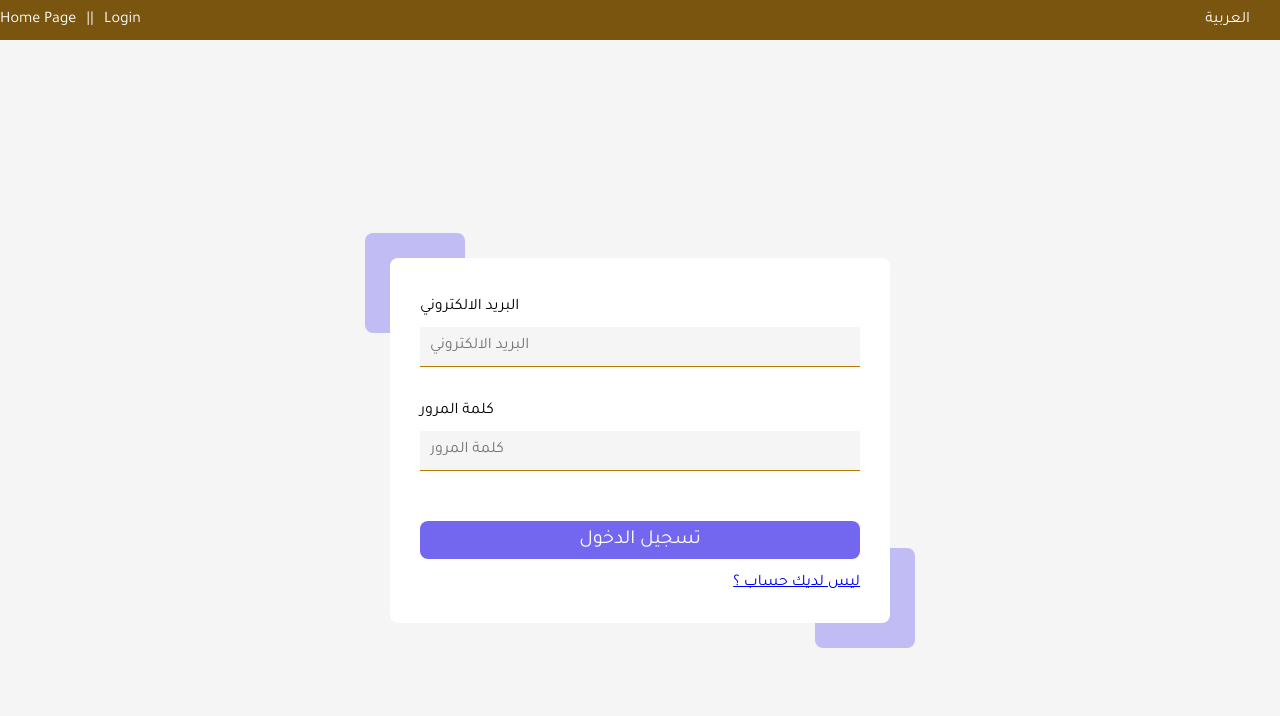
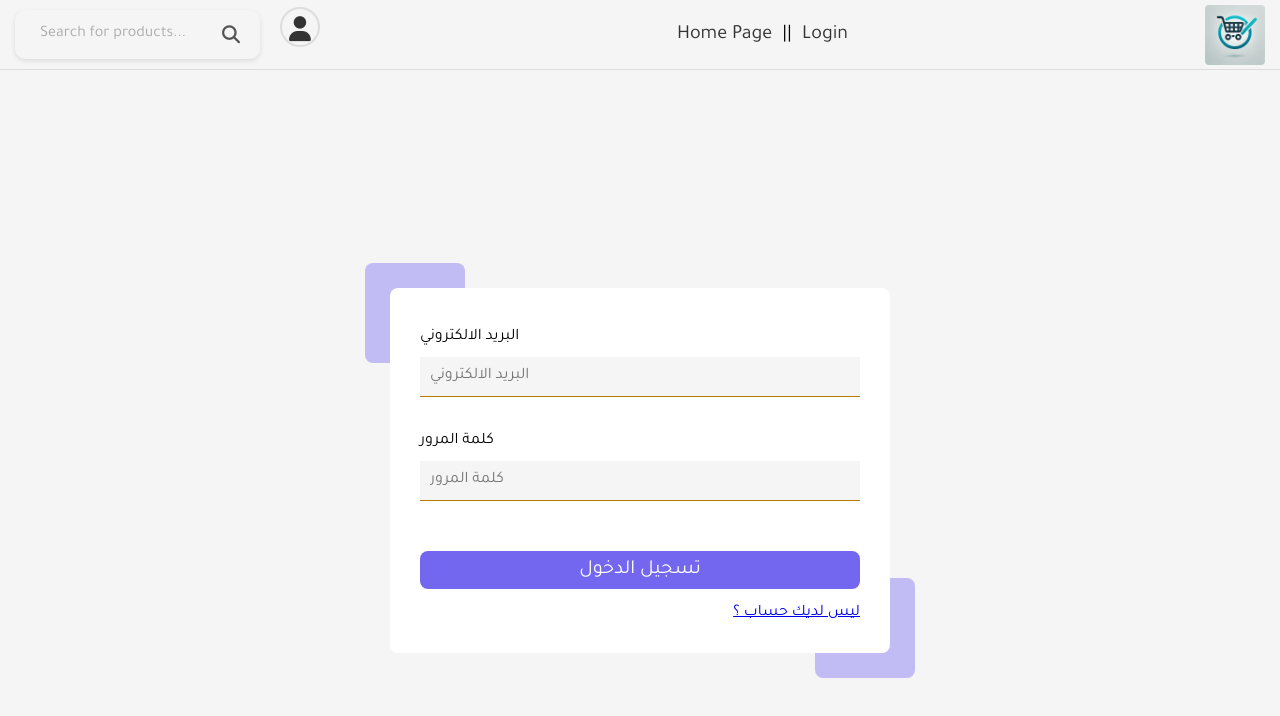
Before and after one commit to mmnaguib/new-dashboard, a React (Create React App) app: page /login in a window 1280 px wide. Shown: the top 716 px of the page. Built offline with nearby package versions, Linux system fonts and the light colour scheme.

Commit message:
start refact desgin

```diff
--- a/public/assets/english.css
+++ b/public/assets/english.css
@@ -1,6 +1,7 @@
 .userListContent {
-  right: 20px;
-  left: unset;
+  width: 150px;
+}
+.userListContent {
   text-align: left;
 }
 
--- a/src/components/Navbar.tsx
+++ b/src/components/Navbar.tsx
@@ -46,6 +46,7 @@ const Navbar = () => {
   const toggleLanguage = () => {
     const newLanguage = currentLanguage === "ar" ? "en" : "ar";
     i18n.changeLanguage(newLanguage);
+    setUserList(false);
   };
 
   return (
@@ -56,43 +57,73 @@ const Navbar = () => {
           : "allNavbar navbar"
       }
     >
-      <div className="navLinks">
-        <NavLink to="/">{t("homePage")}</NavLink>
-        {!isLoggedIn && <NavLink to="/login">{t("login")}</NavLink>}
-        {isLoggedIn && user?.roles?.includes("Admin") && (
-          <NavLink to="/admin">{t("admin-dashboard")}</NavLink>
-        )}
-        {isLoggedIn && (
-          <NavLink to="/cart" style={{ position: "relative" }}>
-            <span className="cartCount">{cartCount}</span>
-            <i className="fa-solid fa-shopping-cart"></i>
-          </NavLink>
-        )}
+      <div className="rightNav">
+        <div className="search-bar">
+          <input
+            type="text"
+            className="search-input"
+            placeholder="Search for products..."
+          />
+          <button className="search-button">
+            <i className="fa fa-search"></i>
+          </button>
         </div>
-      <button onClick={toggleLanguage} className="languageSwitcher">
-        {currentLanguage === "ar" ? "English" : "العربية"}
-      </button>
-      {isLoggedIn && (
-        <>
+
+        <div style={{ position: "relative" }}>
           <i
             className="fa-solid fa-user fa-lg"
             onClick={() => setUserList((prev) => !prev)}
           ></i>
           {userList && (
             <div className="userListContent">
+              {isLoggedIn && (
+                <>
                   <span className="username">{user?.name}</span>
-              <br />
+                  <hr />
+                  <span>
                     <Link to="my-orders" onClick={() => setUserList(false)}>
                       {t("my-orders")}
-              </Link>{" "}
+                    </Link>
+                  </span>
                   <br />
                   <button className="logout" onClick={logoutHandler}>
                     {t("logout")}
+                    <i className="fa-solid fa-right-from-bracket"></i>{" "}
+                  </button>
+                  <br />
+                </>
+              )}
+              <button onClick={toggleLanguage} className="languageSwitcher">
+                {currentLanguage === "ar" ? "En" : "عربي"}
               </button>
             </div>
           )}
-        </>
+        </div>
+
+        {isLoggedIn && (
+          <Link to="/cart" style={{ position: "relative" }}>
+            <span className="cartCount">{cartCount}</span>
+            <i className="fa-solid fa-shopping-cart"></i>
+          </Link>
         )}
+      </div>
+
+      <div className="Links">
+        <NavLink to="/">{t("homePage")}</NavLink>
+        {!isLoggedIn && <NavLink to="/login">{t("login")}</NavLink>}
+        {isLoggedIn && user?.roles?.includes("Admin") && (
+          <NavLink to="/admin">{t("admin-dashboard")}</NavLink>
+        )}
+      </div>
+      <div style={{ width: "60px", height: "60px" }}>
+        <img
+          src="/assets/images/logo.webp"
+          width={"100%"}
+          height={"100%"}
+          style={{ borderRadius: "4px" }}
+          alt="logo"
+        />
+      </div>
     </div>
   );
 };
--- a/src/index.css
+++ b/src/index.css
@@ -5,7 +5,7 @@
 }
 :root {
   --sidebarWidth: 200px;
-  --navbarWidth: 40px;
+  --navbarHeight: 70px;
 }
 body {
   margin: 0;
@@ -14,12 +14,8 @@ body {
   background-color: #f5f5f5;
 }
 .content {
-  margin-top: var(--navbarWidth);
   margin-right: var(--sidebarWidth);
   padding: 10px;
-}
-.allContent {
-  margin-top: var(--navbarWidth);
 }
 .loader-overlay {
   position: fixed;
--- a/src/pages/Categories/Categories.tsx
+++ b/src/pages/Categories/Categories.tsx
@@ -10,7 +10,7 @@ const Categories = ({
 }: {
   setSelectedCategoryId: (id: number | null) => void;
 }) => {
-  const { t } = useTranslation();
+  const { t }: { t: (key: string) => string } = useTranslation();
 
   const [categories, setCategories] = useState<ICategoryProps[]>([]);
   const fetchCategories = async () => {
--- a/src/pages/Slider/Slider.css
+++ b/src/pages/Slider/Slider.css
@@ -41,3 +41,58 @@
 .swiper-pagination-bullet.swiper-pagination-bullet-active {
   background: #7a550f;
 }
+
+.bannerContainer {
+  position: relative;
+  margin-left: auto;
+  margin-right: auto;
+  background-image: linear-gradient(to right, #00c2e0, rgb(3, 105, 161));
+}
+
+.bannerContent {
+  margin-left: auto;
+  margin-right: auto;
+  display: flex;
+  flex-direction: row;
+  align-items: center;
+  justify-content: space-evenly;
+  gap: 0.5rem;
+  padding-left: 2rem;
+  padding-right: 2rem;
+  padding-top: 3rem;
+  padding-bottom: 3rem;
+}
+
+.headerContent {
+  margin-bottom: 2rem;
+  text-align: center;
+}
+
+.headingContent {
+  margin-bottom: 1rem;
+  font-size: 4rem;
+  line-height: 2.5rem;
+  font-weight: 700;
+  color: rgb(255, 255, 255);
+}
+
+.paragraphContent {
+  margin-bottom: 0.5rem;
+  font-size: 2rem;
+  line-height: 1.75rem;
+  color: rgb(255, 255, 255);
+}
+
+.SaleContent {
+  font-size: 2rem;
+  line-height: 2rem;
+  font-weight: 700;
+  color: rgb(240, 51, 40);
+}
+
+.imageBanner {
+  position: relative;
+  aspect-ratio: 16 / 9;
+  width: 33.333333%;
+  object-fit: contain;
+}
--- a/src/pages/Slider/Slider.tsx
+++ b/src/pages/Slider/Slider.tsx
@@ -18,7 +18,8 @@ const ImageSlider = () => {
     fetchBanners();
   }, [fetchBanners]);
 
-  return (
+  return banners.length > 0 ? (
+    <>
       <div style={{ position: "relative", height: "51vh" }}>
         <Swiper
           spaceBetween={0}
@@ -47,6 +48,28 @@ const ImageSlider = () => {
         <button className="swiper-button-prev"></button>
         <button className="swiper-button-next"></button>
       </div>
+    </>
+  ) : (
+    <>
+      <div className="bannerContainer">
+        <div className="bannerContent">
+          <div className="headerContent ">
+            <h1 className="headingContent ">Summer Sale</h1>
+            <p className="paragraphContent ">
+              Enjoy discounts on selected items
+            </p>
+            <p className="SaleContent ">GET 50% OFFER</p>
+          </div>
+          <div className="imageBanner">
+            <img
+              src={"/assets/images/bannerImage.png"}
+              alt="banner"
+              className="bannerImage"
+            />
+          </div>
+        </div>
+      </div>
+    </>
   );
 };
 
--- a/src/pages/admin/Layout/layout.css
+++ b/src/pages/admin/Layout/layout.css
@@ -1,63 +1,118 @@
 .navbar {
-  position: fixed;
+  position: sticky;
   top: 0;
   width: calc(100vw - var(--sidebarWidth));
-  background-color: #7a550f;
-  height: var(--navbarWidth);
-  line-height: var(--navbarWidth);
+  background-color: #f5f5f5;
+  height: var(--navbarHeight);
+  line-height: var(--navbarHeight);
   margin-right: var(--sidebarWidth);
   padding-right: 10px;
-  color: #fff;
+  color: #333;
   display: flex;
   justify-content: space-between;
   align-items: center;
   z-index: 1;
+  border-bottom: 1px solid #ddd;
+  padding: 0 15px;
 }
 .allNavbar {
   margin-right: 0;
-  width: 100vw;
-}
-
-.navbar .fa-user {
-  padding: 0 20px;
+  width: 100%;
 }
 
 .navbar a {
   text-decoration: none;
-  color: #fff;
+  color: #333;
 }
 .navbar a::after {
   content: "||";
   padding: 0 10px;
-  color: #fff;
+  color: #000;
 }
 .navbar a:last-of-type::after {
   content: "";
   padding: 0;
 }
+.Links {
+  font-size: 20px;
+}
+
+.fa-user {
+  border: 2px solid #ddd;
+  height: 40px;
+  line-height: 40px;
+  width: 40px;
+  text-align: center;
+  border-radius: 50%;
+  cursor: pointer;
+}
+.fa-user:hover {
+  background-color: #ddd;
+}
 .userListContent {
   position: absolute;
-  top: 45px;
-  background: #fff;
-  left: 10px;
+  top: 100%;
+  background: #f5f5f5;
+  left: 50%;
   padding: 10px;
-  border-radius: 8px;
+  border-radius: 4px;
   color: #000;
-  width: 150px;
+  width: 190px;
   font-weight: bold;
-  box-shadow: 0 0 5px 5px #eaeaea;
+  box-shadow: none;
+  line-height: 0;
+  transform: translateX(-50%);
+  z-index: 1;
+  box-shadow: 0 0 2px 2px #eaeaea;
+}
+.userListContent span {
+  display: inline-block;
+  padding: 20px 0;
+}
+.userListContent hr {
+  margin: 0;
 }
 .userListContent a {
-  color: #000;
+  color: #333;
   font-weight: bold;
 }
 .logout {
+  border: 1px solid #ddd;
+  width: fit-content;
+  color: #333;
+  background-color: #fff;
+  font-size: 14px;
+  display: flex;
+  gap: 5px;
+  font-weight: bold;
+  padding: 7px 10px;
+  border-radius: 5px;
+  margin: 10px 0;
+  font-size: 18px;
+  align-items: center;
+  color: #f00;
+}
+
+.logout i {
+  margin-top: 8px;
+}
+.languageSwitcher {
+  padding: 10px 20px;
+  font-size: 16px;
+  cursor: pointer;
   border: none;
-  padding: 3px;
-  background-color: #737373;
-  width: 120px;
-  border-radius: 4px;
-  color: #fff;
+  color: white;
+  border-radius: 5px;
+  background-color: #fff;
+  color: #000;
+  border: 1px solid #ddd;
+  font-size: 18px;
+  font-weight: bold;
+}
+
+.logout:hover,
+.languageSwitcher:hover {
+  background-color: #f0f0f0;
 }
 
 .sidebar {
@@ -66,8 +121,8 @@
   right: 0;
   height: 100vh;
   width: var(--sidebarWidth);
-  background-color: #7a550f;
-  border-left: 1px solid #000;
+  background-color: #fff;
+  border-left: 1px solid #ddd;
 }
 .sidebar ul {
   list-style: none;
@@ -95,13 +150,13 @@
 
 .cartCount {
   position: absolute;
-  top: -5px;
-  left: -22px;
-  background: #f00;
+  top: 5px;
+  left: -19px;
   text-align: center;
   line-height: 20px;
   padding: 0 5px;
   border-radius: 4px;
+  background-color: #fff;
 }
 
 .swiper {
@@ -120,12 +175,59 @@
   color: #f00;
 }
 
-.languageSwitcher {
-  padding: 10px 20px;
+.rightNav {
+  display: flex;
+  align-items: center;
+  column-gap: 20px;
+}
+
+.rightNav i {
+  font-size: 25px;
+}
+.search-bar {
+  display: flex;
+  align-items: center;
+  width: 100%;
+  max-width: 450px;
+  margin: 0 auto;
+  background-color: #f5f5f5;
+  border-radius: 10px;
+  padding: 5px 10px;
+  box-shadow: 0 2px 5px rgba(0, 0, 0, 0.1);
+}
+
+.search-input {
+  flex: 1;
+  border: none;
+  outline: none;
+  padding: 10px 15px;
+  border-radius: 10px;
   font-size: 16px;
+  background-color: transparent;
+  color: #333;
+}
+
+.search-input::placeholder {
+  color: #aaa;
+}
+
+.search-button {
+  border: none;
+  background: none;
   cursor: pointer;
-  border: none;
-  color: white;
-  border-radius: 5px;
-  background: transparent;
+  padding: 10px;
+  border-radius: 50%;
+  display: flex;
+  align-items: center;
+  justify-content: center;
 }
+
+.search-button i {
+  font-size: 18px;
+  color: #555;
+  transition: color 0.3s ease;
+}
+
+.search-button:hover i {
+  color: #007bff;
+}
--- a/src/pages/index.tsx
+++ b/src/pages/index.tsx
@@ -1,4 +1,4 @@
-import React, { useState } from "react";
+import { useState } from "react";
 import ImageSlider from "./Slider/Slider";
 import Categories from "./Categories/Categories";
 import HomeProducts from "./HomeProducts/HomeProducts";
```
Also changed, not shown: public/index.html (+10 -3 lines), src/components/auth/ProtectedRoute.tsx (deleted, +0 -24 lines), public/assets/images/bannerImage.png (added), public/assets/images/logo.webp (added). Lines whose indentation alone changed are shown as unchanged.
